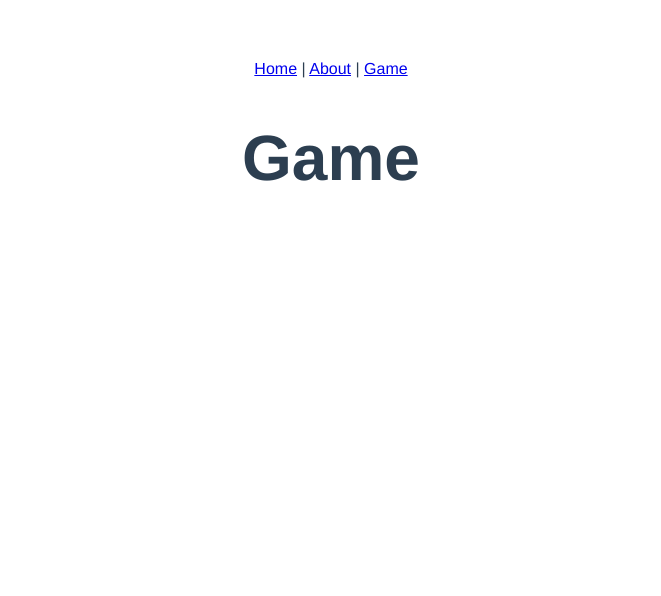
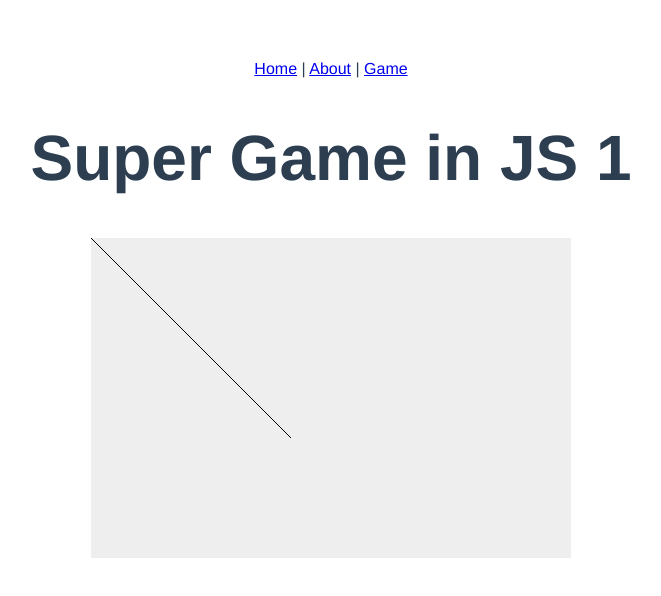
Before and after one commit to przemekBielak/bielak.me, a Vue app: page /game in a window 1280 px wide. Shown: the top 596 px of the page, without its empty margins (309-970 px from the left). Built offline with nearby package versions, Linux system fonts and the light colour scheme.

Commit message:
added working canvas element

```diff
--- a/src/views/Game.vue
+++ b/src/views/Game.vue
@@ -1,17 +1,50 @@
 <template>
     <div>
-        <h1 class="Title">Game</h1>
+        <h1 class="Title">Super Game in JS {{count}}</h1>
+        <canvas id="canvas" ref="canvas" width="480" height="320"></canvas>
     </div>
 </template>
 
 <script>
+import Vue from 'vue';
+
 export default {
     name: 'Game',
+    data: function() {
+        return {
+            count: 0,
+        }
+    },
+    methods: {
+        udpateCanvas: function() {
+            var c = this.$refs.canvas;
+            var ctx = c.getContext("2d");
+            ctx.moveTo(0, 0);
+            ctx.lineTo(200, 200);
+            ctx.stroke();
+        },
+        draw: function() {
+            this.count++;
+        },
+    },
+    mounted: function() {
+        this.udpateCanvas();
+        requestAnimationFrame(this.draw);
+    }
 }
+
+
+
 </script>
 
 <style>
 .Title {
     font-size: 4rem;
 }
+
+#canvas {
+    background: #eee;
+    display: block;
+    margin: 0 auto;
+}
 </style>
```
